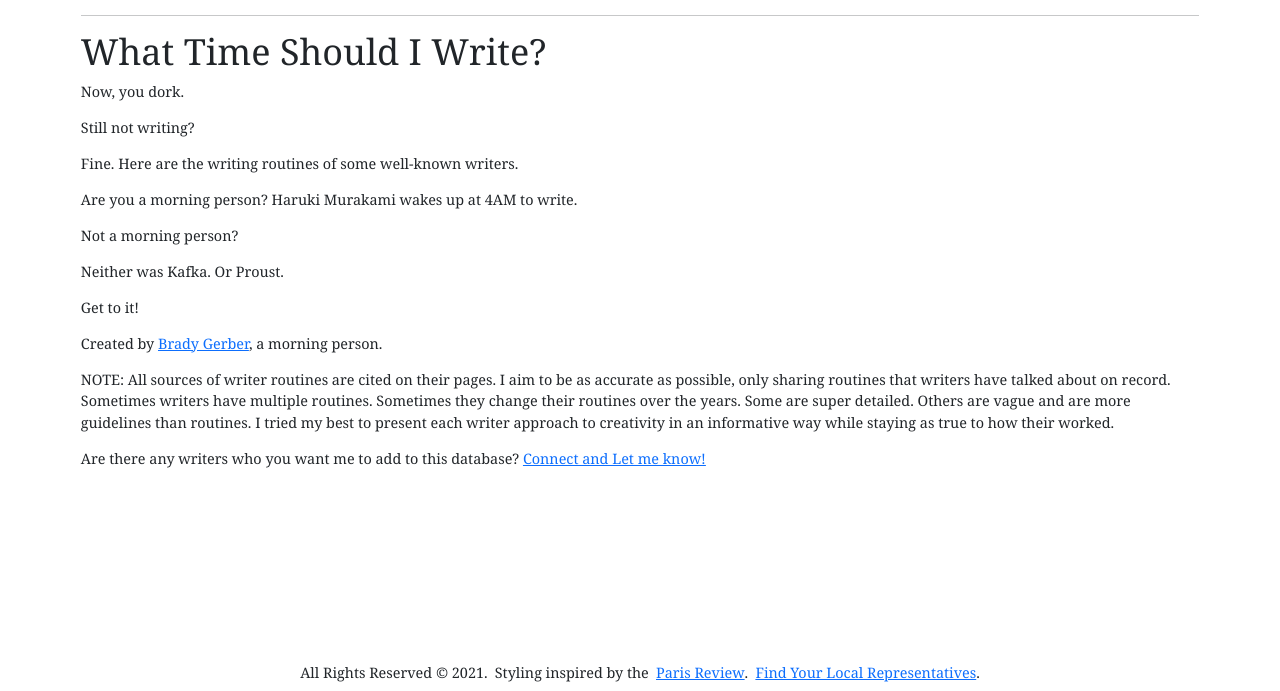
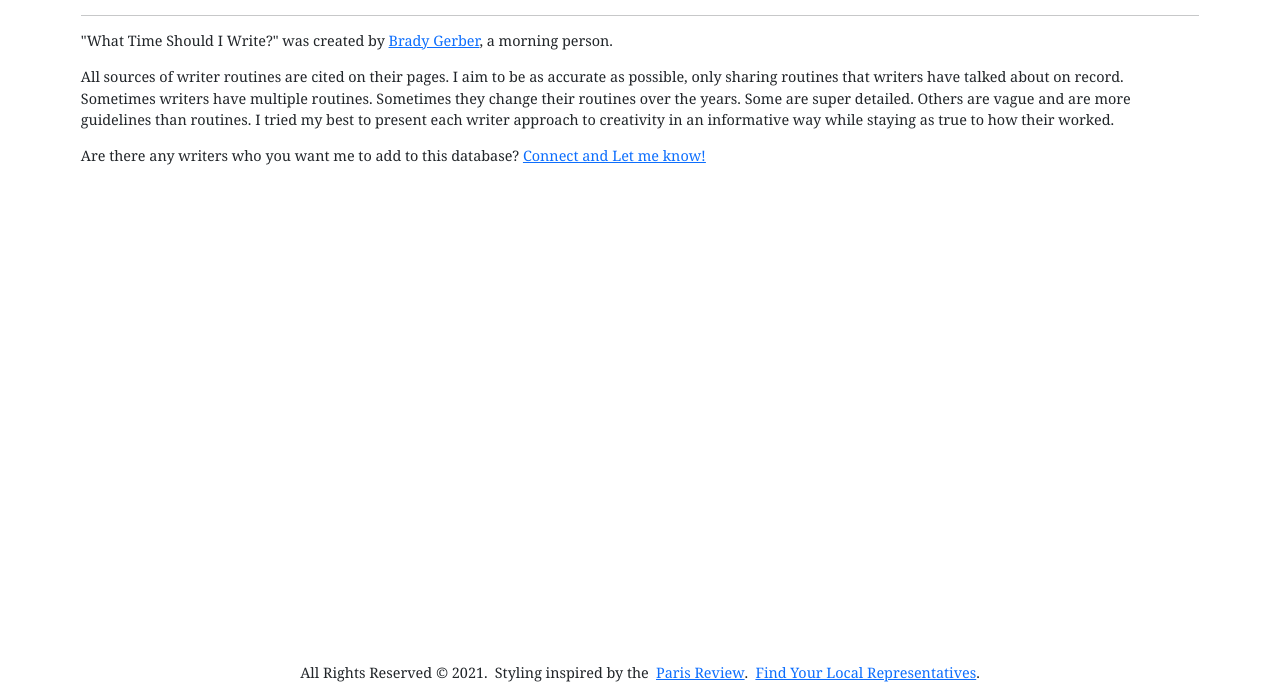
Before and after one commit to bg-write/what-time-should-i-write, a Django app: page /about/ in a window 1280 px wide. Shown: the part 109-800 px from the top of the page. Run offline with Django 3.2, Linux system fonts and the light colour scheme.

Commit message:
Updtate base html

```diff
--- a/main_app/templates/about.html
+++ b/main_app/templates/about.html
@@ -1,19 +1,9 @@
 {% extends 'base.html' %} {% block content %}
 <hr />
-<h1>What Time Should I Write?</h1>
-<div>
-	<p>Now, you dork.</p>
-	<p>Still not writing?</p>
-	<p>Fine. Here are the writing routines of some well-known writers.</p>
-	<p>Are you a morning person? Haruki Murakami wakes up at 4AM to write.</p>
-	<p>Not a morning person?</p>
-	<p>Neither was Kafka. Or Proust.</p>
-	<p>Get to it!</p>
-</div>
 
 <div>
 	<p>
-		Created by
+		"What Time Should I Write?" was created by
 		<a href="https://github.com/bg-write/what-time-should-i-write"
 			>Brady Gerber</a
 		>, a morning person.
@@ -22,13 +12,13 @@
 
 <div>
 	<p>
-		NOTE: All sources of writer routines are cited on their pages. I aim to be
-		as accurate as possible, only sharing routines that writers have talked
-		about on record. Sometimes writers have multiple routines. Sometimes they
-		change their routines over the years. Some are super detailed. Others are
-		vague and are more guidelines than routines. I tried my best to present each
-		writer approach to creativity in an informative way while staying as true to
-		how their worked.
+		All sources of writer routines are cited on their pages. I aim to be as
+		accurate as possible, only sharing routines that writers have talked about
+		on record. Sometimes writers have multiple routines. Sometimes they change
+		their routines over the years. Some are super detailed. Others are vague and
+		are more guidelines than routines. I tried my best to present each writer
+		approach to creativity in an informative way while staying as true to how
+		their worked.
 	</p>
 </div>
 
--- a/main_app/templates/registration/login.html
+++ b/main_app/templates/registration/login.html
@@ -1,6 +1,5 @@
 {% extends 'base.html' %} {% block content %}
-
-<h1>Log In</h1>
+<hr />
 <form method="post" action="{% url 'login' %}">
 	{% csrf_token %} {{ form.as_p }}
 	<input type="submit" value="login" />
```
Also changed, not shown: main_app/templates/home.html (+9 -6 lines).
